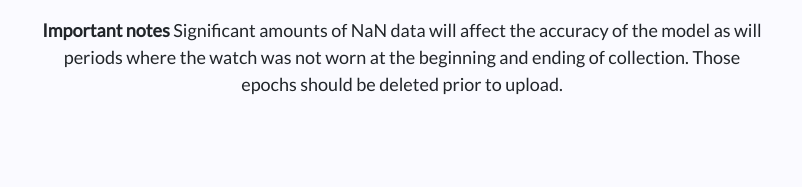
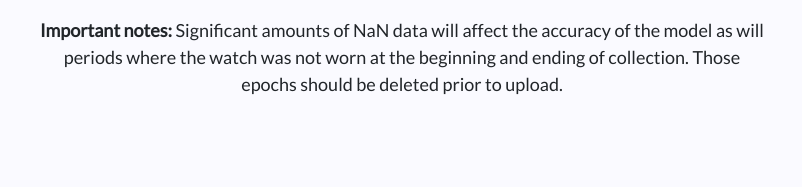
Before and after one commit to ojwalch/predicting_dlmo, a plain HTML site: page index.html in a window 1280 px wide. Shown: the part 902-1089 px from the top of the page, 238-1040 px from the left. Drawn offline with Linux system fonts and the light colour scheme.

Commit message:
Fixing typo in index.html

```diff
--- a/index.html
+++ b/index.html
@@ -82,7 +82,7 @@
           <p>This website uses a mathematical model of the circadian clock to predict timing of DLMO from actigraphy data. The output of the model is <b>hours after midnight</b> (in the local timezone of the browser) on the last day in the actigraphy file.
             </p>
             <p>  You can download the template for your actigraphy data <a href="template.csv">here</a> and sample data <a href="sample.csv">here</a>. We don't store any of the data you upload. </p>
-            <p> <b>Important notes</b> Significant amounts of NaN data will affect the accuracy of the model as will periods where the watch was not worn at the beginning and ending of collection. Those epochs should be deleted prior to upload.
+            <p> <b>Important notes:</b> Significant amounts of NaN data will affect the accuracy of the model as will periods where the watch was not worn at the beginning and ending of collection. Those epochs should be deleted prior to upload.
             </p>
 
         </div>
```
